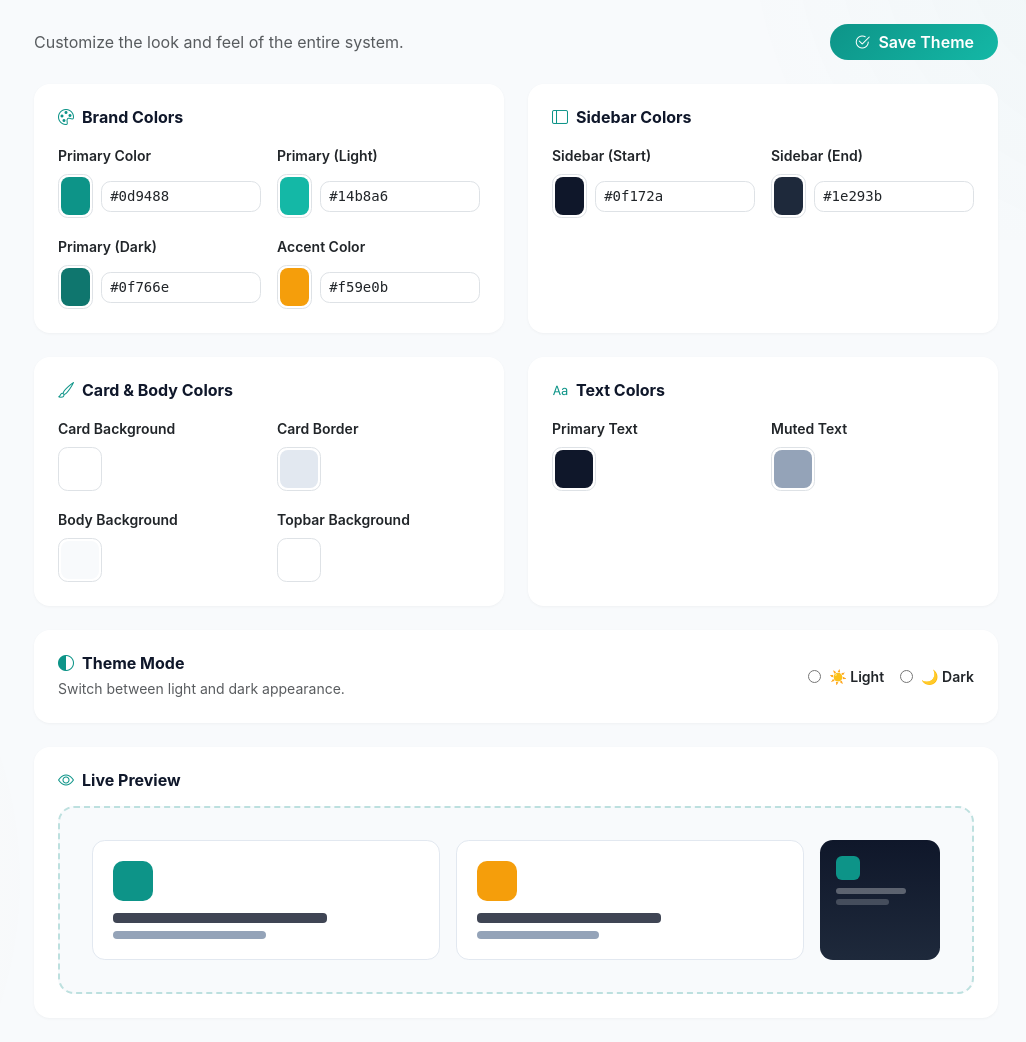
After one commit to nkulawuamw-gif/hospital-managment, a Django app: template templates/dashboard/theme_settings.html in a window 1280 px wide. The commit adds this page. Shown: the whole page, without its empty margins (254-1280 px from the left). Run offline with Django 5.2, Linux system fonts and the light colour scheme; the template is opened without the code that fills it, so the values that code supplies are empty; some libraries are stand-ins or nearby versions.

Commit message:
feat: add theme & color settings with live preview, dynamic CSS variables, light/dark mode toggle

```diff
--- a/apps/dashboard/urls.py
+++ b/apps/dashboard/urls.py
@@ -8,4 +8,5 @@ urlpatterns = [
     path('dashboard/', views.dashboard_view, name='dashboard'),
     path('landing-settings/', landing_settings_view, name='landing_settings'),
     path('settings/', views.settings_view, name='settings'),
+    path('theme-settings/', views.theme_settings_view, name='theme_settings'),
 ]
--- a/templates/base.html
+++ b/templates/base.html
@@ -1,5 +1,5 @@
 <!DOCTYPE html>
-<html lang="en" data-bs-theme="light">
+<html lang="en" data-bs-theme="{{ theme.theme_mode|default:'light' }}">
 <head>
     <meta charset="UTF-8">
     <meta name="viewport" content="width=device-width, initial-scale=1.0">
@@ -10,20 +10,20 @@
     <link href="https://cdn.jsdelivr.net/npm/select2@4.1.0-rc.0/dist/css/select2.min.css" rel="stylesheet">
     <style>
         :root {
-            --primary: #0d9488;
-            --primary-light: #14b8a6;
-            --primary-dark: #0f766e;
-            --primary-glow: rgba(13, 148, 136, 0.15);
-            --accent: #f59e0b;
+            --primary: {{ theme.primary_color|default:'#0d9488' }};
+            --primary-light: {{ theme.primary_light|default:'#14b8a6' }};
+            --primary-dark: {{ theme.primary_dark|default:'#0f766e' }};
+            --primary-glow: color-mix(in srgb, {{ theme.primary_color|default:'#0d9488' }} 25%, transparent);
+            --accent: {{ theme.accent_color|default:'#f59e0b' }};
             --sidebar-width: 260px;
-            --sidebar-bg: linear-gradient(180deg, #0f172a 0%, #1e293b 100%);
+            --sidebar-bg: linear-gradient(180deg, {{ theme.sidebar_bg_start|default:'#0f172a' }} 0%, {{ theme.sidebar_bg_end|default:'#1e293b' }} 100%);
             --sidebar-hover: rgba(255,255,255,.08);
-            --sidebar-active: rgba(13, 148, 136, 0.2);
+            --sidebar-active: color-mix(in srgb, {{ theme.primary_color|default:'#0d9488' }} 20%, transparent);
             --topbar-height: 64px;
         }
         body {
             font-family: 'Inter', -apple-system, BlinkMacSystemFont, 'Segoe UI', Roboto, sans-serif;
-            background: #f8fafc;
+            background: {{ theme.body_bg|default:'#f8fafc' }};
             position: relative;
         }
         body::before {
@@ -33,7 +33,7 @@
             right: -50%;
             width: 80%;
             height: 80%;
-            background: radial-gradient(circle, rgba(13,148,136,.04) 0%, transparent 70%);
+            background: radial-gradient(circle, color-mix(in srgb, {{ theme.primary_color|default:'#0d9488' }} 4%, transparent) 0%, transparent 70%);
             pointer-events: none;
             z-index: -1;
         }
@@ -44,15 +44,15 @@
             left: -50%;
             width: 80%;
             height: 80%;
-            background: radial-gradient(circle, rgba(245,158,11,.04) 0%, transparent 70%);
+            background: radial-gradient(circle, color-mix(in srgb, {{ theme.accent_color|default:'#f59e0b' }} 4%, transparent) 0%, transparent 70%);
             pointer-events: none;
             z-index: -1;
         }
         .welcome-section {
-            background: linear-gradient(135deg, #ecfdf5, #f0fdfa);
+            background: linear-gradient(135deg, color-mix(in srgb, {{ theme.primary_color|default:'#0d9488' }} 6%, white), color-mix(in srgb, {{ theme.primary_color|default:'#0d9488' }} 3%, white));
             border-radius: 1.25rem;
             padding: 1.5rem 1.75rem;
-            border: 1px solid rgba(13,148,136,.1);
+            border: 1px solid color-mix(in srgb, {{ theme.primary_color|default:'#0d9488' }} 10%, transparent);
             position: relative;
             overflow: hidden;
         }
@@ -61,7 +61,7 @@
             position: absolute;
             top: -30px; right: -30px;
             width: 120px; height: 120px;
-            background: radial-gradient(circle, rgba(13,148,136,.08) 0%, transparent 70%);
+            background: radial-gradient(circle, color-mix(in srgb, {{ theme.primary_color|default:'#0d9488' }} 8%, transparent) 0%, transparent 70%);
             border-radius: 50%;
         }
         .sidebar {
@@ -158,7 +158,7 @@
         }
         .topbar {
             height: var(--topbar-height);
-            background: rgba(255,255,255,.85);
+            background: {{ theme.topbar_bg|default:'rgba(255,255,255,.85)' }};
             backdrop-filter: blur(12px);
             -webkit-backdrop-filter: blur(12px);
             border-bottom: 1px solid rgba(0,0,0,.06);
@@ -191,12 +191,12 @@
         }
         .page-content { padding: 1.5rem 1.75rem; }
         .stat-card {
-            background: #fff;
+            background: {{ theme.card_bg|default:'#ffffff' }};
             border-radius: 1rem;
             padding: 1.25rem;
             box-shadow: 0 1px 3px rgba(0,0,0,.04), 0 1px 2px rgba(0,0,0,.06);
             transition: all .25s;
-            border: 1px solid rgba(0,0,0,.04);
+            border: 1px solid {{ theme.card_border|default:'rgba(0,0,0,.04)' }};
             position: relative;
             overflow: hidden;
         }
@@ -212,7 +212,7 @@
         .stat-card:hover {
             transform: translateY(-4px);
             box-shadow: 0 12px 24px rgba(0,0,0,.08);
-            border-color: rgba(13, 148, 136, 0.1);
+            border-color: color-mix(in srgb, var(--primary) 10%, transparent);
         }
         .stat-card:hover::before { opacity: 1; }
         .stat-card .stat-icon {
@@ -223,8 +223,8 @@
             justify-content: center;
             font-size: 1.3rem;
         }
-        .stat-card .stat-value { font-size: 1.75rem; font-weight: 800; margin-bottom: 0; color: #0f172a; }
-        .stat-card .stat-label { font-size: .8rem; color: #94a3b8; margin-top: .15rem; font-weight: 500; text-transform: uppercase; letter-spacing: .3px; }
+        .stat-card .stat-value { font-size: 1.75rem; font-weight: 800; margin-bottom: 0; color: {{ theme.text_primary|default:'#0f172a' }}; }
+        .stat-card .stat-label { font-size: .8rem; color: {{ theme.text_muted|default:'#94a3b8' }}; margin-top: .15rem; font-weight: 500; text-transform: uppercase; letter-spacing: .3px; }
         @media (max-width: 768px) {
             .sidebar { transform: translateX(-100%); }
             .sidebar.show { transform: translateX(0); }
@@ -245,26 +245,27 @@
             font-size: .6rem; padding: 2px 5px;
         }
         .card {
+            background: {{ theme.card_bg|default:'#ffffff' }};
             border-radius: 1rem;
-            border: 1px solid rgba(0,0,0,.04);
+            border: 1px solid {{ theme.card_border|default:'rgba(0,0,0,.04)' }};
             box-shadow: 0 1px 3px rgba(0,0,0,.04);
         }
         .card-header {
             padding: 1.25rem 1.25rem 0;
         }
-        [data-bs-theme="dark"] body { background: #0f172a; color: #e2e8f0; }
+        [data-bs-theme="dark"] body { background: {{ theme.body_bg|default:'#0f172a' }}; color: {{ theme.text_primary|default:'#e2e8f0' }}; }
         [data-bs-theme="dark"] .topbar { background: rgba(30, 41, 59, .85); backdrop-filter: blur(12px); border-color: rgba(255,255,255,.06); }
-        [data-bs-theme="dark"] .topbar .fw-semibold { color: #e2e8f0; }
-        [data-bs-theme="dark"] .stat-card { background: #1e293b; border-color: rgba(255,255,255,.04); }
-        [data-bs-theme="dark"] .stat-card .stat-value { color: #f1f5f9; }
-        [data-bs-theme="dark"] .card { background: #1e293b; border-color: rgba(255,255,255,.04); }
+        [data-bs-theme="dark"] .topbar .fw-semibold { color: {{ theme.text_primary|default:'#e2e8f0' }}; }
+        [data-bs-theme="dark"] .stat-card { background: {{ theme.card_bg|default:'#1e293b' }}; border-color: {{ theme.card_border|default:'rgba(255,255,255,.04)' }}; }
+        [data-bs-theme="dark"] .stat-card .stat-value { color: {{ theme.text_primary|default:'#f1f5f9' }}; }
+        [data-bs-theme="dark"] .card { background: {{ theme.card_bg|default:'#1e293b' }}; border-color: {{ theme.card_border|default:'rgba(255,255,255,.04)' }}; }
         [data-bs-theme="dark"] .card-header { background: transparent; }
-        [data-bs-theme="dark"] .table { color: #e2e8f0; }
-        [data-bs-theme="dark"] .list-group-item { background: transparent; border-color: rgba(255,255,255,.06); }
-        [data-bs-theme="dark"] .welcome-section { background: linear-gradient(135deg, rgba(13,148,136,.1), rgba(15,23,42,.8)); border-color: rgba(13,148,136,.15); }
-        [data-bs-theme="dark"] .welcome-section h2 { color: #f1f5f9 !important; }
-        [data-bs-theme="dark"] .card h6 { color: #f1f5f9 !important; }
-        [data-bs-theme="dark"] .list-group-item .fw-semibold { color: #f1f5f9 !important; }
+        [data-bs-theme="dark"] .table { color: {{ theme.text_primary|default:'#e2e8f0' }}; }
+        [data-bs-theme="dark"] .list-group-item { background: transparent; border-color: {{ theme.card_border|default:'rgba(255,255,255,.06)' }}; }
+        [data-bs-theme="dark"] .welcome-section { background: linear-gradient(135deg, color-mix(in srgb, {{ theme.primary_color|default:'#0d9488' }} 10%, transparent), {{ theme.sidebar_bg_start|default:'rgba(15,23,42,.8)' }}); border-color: color-mix(in srgb, {{ theme.primary_color|default:'#0d9488' }} 15%, transparent); }
+        [data-bs-theme="dark"] .welcome-section h2 { color: {{ theme.text_primary|default:'#f1f5f9' }} !important; }
+        [data-bs-theme="dark"] .card h6 { color: {{ theme.text_primary|default:'#f1f5f9' }} !important; }
+        [data-bs-theme="dark"] .list-group-item .fw-semibold { color: {{ theme.text_primary|default:'#f1f5f9' }} !important; }
     </style>
     {% block extra_css %}{% endblock %}
 </head>
--- /dev/null
+++ b/templates/dashboard/theme_settings.html
@@ -0,0 +1,206 @@
+{% extends 'base.html' %}
+{% load static %}
+{% block title %}Theme Settings - Hope Medi{% endblock %}
+{% block page_title %}Theme Settings{% endblock %}
+
+{% block content %}
+<form method="post">
+    {% csrf_token %}
+
+    <div class="row g-4">
+        <div class="col-12">
+            <div class="d-flex align-items-center justify-content-between flex-wrap gap-2">
+                <p class="text-muted mb-0">Customize the look and feel of the entire system.</p>
+                <button type="submit" class="btn rounded-pill px-4" style="background: linear-gradient(135deg, #0d9488, #14b8a6); color: #fff; font-weight: 600; border: none;">
+                    <i class="bi bi-check2-circle me-1"></i> Save Theme
+                </button>
+            </div>
+        </div>
+
+        <div class="col-md-6">
+            <div class="card border-0 h-100">
+                <div class="card-body p-4">
+                    <h6 class="fw-bold mb-3" style="color: #0f172a;"><i class="bi bi-palette me-2" style="color: #0d9488;"></i>Brand Colors</h6>
+                    <div class="row g-3">
+                        <div class="col-6">
+                            <label class="form-label small fw-semibold">Primary Color</label>
+                            <div class="d-flex align-items-center gap-2">
+                                <input type="color" name="primary_color" value="{{ site.primary_color|default:'#0d9488' }}" class="form-control form-control-color p-1" style="width: 44px; height: 44px; border-radius: .6rem; cursor: pointer;">
+                                <input type="text" class="form-control form-control-sm" value="{{ site.primary_color|default:'#0d9488' }}" style="font-family: monospace; border-radius: .6rem;">
+                            </div>
+                        </div>
+                        <div class="col-6">
+                            <label class="form-label small fw-semibold">Primary (Light)</label>
+                            <div class="d-flex align-items-center gap-2">
+                                <input type="color" name="primary_light" value="{{ site.primary_light|default:'#14b8a6' }}" class="form-control form-control-color p-1" style="width: 44px; height: 44px; border-radius: .6rem; cursor: pointer;">
+                                <input type="text" class="form-control form-control-sm" value="{{ site.primary_light|default:'#14b8a6' }}" style="font-family: monospace; border-radius: .6rem;">
+                            </div>
+                        </div>
+                        <div class="col-6">
+                            <label class="form-label small fw-semibold">Primary (Dark)</label>
+                            <div class="d-flex align-items-center gap-2">
+                                <input type="color" name="primary_dark" value="{{ site.primary_dark|default:'#0f766e' }}" class="form-control form-control-color p-1" style="width: 44px; height: 44px; border-radius: .6rem; cursor: pointer;">
+                                <input type="text" class="form-control form-control-sm" value="{{ site.primary_dark|default:'#0f766e' }}" style="font-family: monospace; border-radius: .6rem;">
+                            </div>
+                        </div>
+                        <div class="col-6">
+                            <label class="form-label small fw-semibold">Accent Color</label>
+                            <div class="d-flex align-items-center gap-2">
+                                <input type="color" name="accent_color" value="{{ site.accent_color|default:'#f59e0b' }}" class="form-control form-control-color p-1" style="width: 44px; height: 44px; border-radius: .6rem; cursor: pointer;">
+                                <input type="text" class="form-control form-control-sm" value="{{ site.accent_color|default:'#f59e0b' }}" style="font-family: monospace; border-radius: .6rem;">
+                            </div>
+                        </div>
+                    </div>
+                </div>
+            </div>
+        </div>
+
+        <div class="col-md-6">
+            <div class="card border-0 h-100">
+                <div class="card-body p-4">
+                    <h6 class="fw-bold mb-3" style="color: #0f172a;"><i class="bi bi-layout-sidebar me-2" style="color: #0d9488;"></i>Sidebar Colors</h6>
+                    <div class="row g-3">
+                        <div class="col-6">
+                            <label class="form-label small fw-semibold">Sidebar (Start)</label>
+                            <div class="d-flex align-items-center gap-2">
+                                <input type="color" name="sidebar_bg_start" value="{{ site.sidebar_bg_start|default:'#0f172a' }}" class="form-control form-control-color p-1" style="width: 44px; height: 44px; border-radius: .6rem; cursor: pointer;">
+                                <input type="text" class="form-control form-control-sm" value="{{ site.sidebar_bg_start|default:'#0f172a' }}" style="font-family: monospace; border-radius: .6rem;">
+                            </div>
+                        </div>
+                        <div class="col-6">
+                            <label class="form-label small fw-semibold">Sidebar (End)</label>
+                            <div class="d-flex align-items-center gap-2">
+                                <input type="color" name="sidebar_bg_end" value="{{ site.sidebar_bg_end|default:'#1e293b' }}" class="form-control form-control-color p-1" style="width: 44px; height: 44px; border-radius: .6rem; cursor: pointer;">
+                                <input type="text" class="form-control form-control-sm" value="{{ site.sidebar_bg_end|default:'#1e293b' }}" style="font-family: monospace; border-radius: .6rem;">
+                            </div>
+                        </div>
+                    </div>
+                </div>
+            </div>
+        </div>
+
+        <div class="col-md-6">
+            <div class="card border-0 h-100">
+                <div class="card-body p-4">
+                    <h6 class="fw-bold mb-3" style="color: #0f172a;"><i class="bi bi-brush me-2" style="color: #0d9488;"></i>Card & Body Colors</h6>
+                    <div class="row g-3">
+                        <div class="col-6">
+                            <label class="form-label small fw-semibold">Card Background</label>
+                            <input type="color" name="card_bg" value="{{ site.card_bg|default:'#ffffff' }}" class="form-control form-control-color p-1" style="width: 44px; height: 44px; border-radius: .6rem; cursor: pointer;">
+                        </div>
+                        <div class="col-6">
+                            <label class="form-label small fw-semibold">Card Border</label>
+                            <input type="color" name="card_border" value="{{ site.card_border|default:'#e2e8f0' }}" class="form-control form-control-color p-1" style="width: 44px; height: 44px; border-radius: .6rem; cursor: pointer;">
+                        </div>
+                        <div class="col-6">
+                            <label class="form-label small fw-semibold">Body Background</label>
+                            <input type="color" name="body_bg" value="{{ site.body_bg|default:'#f8fafc' }}" class="form-control form-control-color p-1" style="width: 44px; height: 44px; border-radius: .6rem; cursor: pointer;">
+                        </div>
+                        <div class="col-6">
+                            <label class="form-label small fw-semibold">Topbar Background</label>
+                            <input type="color" name="topbar_bg" value="{{ site.topbar_bg|default:'#ffffff' }}" class="form-control form-control-color p-1" style="width: 44px; height: 44px; border-radius: .6rem; cursor: pointer;">
+                        </div>
+                    </div>
+                </div>
+            </div>
+        </div>
+
+        <div class="col-md-6">
+            <div class="card border-0 h-100">
+                <div class="card-body p-4">
+                    <h6 class="fw-bold mb-3" style="color: #0f172a;"><i class="bi bi-type me-2" style="color: #0d9488;"></i>Text Colors</h6>
+                    <div class="row g-3">
+                        <div class="col-6">
+                            <label class="form-label small fw-semibold">Primary Text</label>
+                            <input type="color" name="text_primary" value="{{ site.text_primary|default:'#0f172a' }}" class="form-control form-control-color p-1" style="width: 44px; height: 44px; border-radius: .6rem; cursor: pointer;">
+                        </div>
+                        <div class="col-6">
+                            <label class="form-label small fw-semibold">Muted Text</label>
+                            <input type="color" name="text_muted" value="{{ site.text_muted|default:'#94a3b8' }}" class="form-control form-control-color p-1" style="width: 44px; height: 44px; border-radius: .6rem; cursor: pointer;">
+                        </div>
+                    </div>
+                </div>
+            </div>
+        </div>
+
+        <div class="col-12">
+            <div class="card border-0">
+                <div class="card-body p-4">
+                    <div class="d-flex align-items-center justify-content-between flex-wrap gap-2">
+                        <div>
+                            <h6 class="fw-bold mb-1" style="color: #0f172a;"><i class="bi bi-circle-half me-2" style="color: #0d9488;"></i>Theme Mode</h6>
+                            <p class="text-muted small mb-0">Switch between light and dark appearance.</p>
+                        </div>
+                        <div class="d-flex gap-3">
+                            <label class="d-flex align-items-center gap-2" style="cursor: pointer;">
+                                <input type="radio" name="theme_mode" value="light" {% if site.theme_mode == 'light' %}checked{% endif %}>
+                                <span class="fw-semibold small">☀️ Light</span>
+                            </label>
+                            <label class="d-flex align-items-center gap-2" style="cursor: pointer;">
+                                <input type="radio" name="theme_mode" value="dark" {% if site.theme_mode == 'dark' %}checked{% endif %}>
+                                <span class="fw-semibold small">🌙 Dark</span>
+                            </label>
+                        </div>
+                    </div>
+                </div>
+            </div>
+        </div>
+    </div>
+</form>
+
+<div class="mt-4">
+    <div class="card border-0">
+        <div class="card-body p-4">
+            <h6 class="fw-bold mb-3" style="color: #0f172a;"><i class="bi bi-eye me-2" style="color: #0d9488;"></i>Live Preview</h6>
+            <div id="themePreview" style="border-radius: 1rem; padding: 2rem; background: {{ site.body_bg|default:'#f8fafc' }}; border: 2px dashed {{ site.primary_color|default:'#0d9488' }}40;">
+                <div style="display: flex; gap: 1rem; flex-wrap: wrap;">
+                    <div style="flex: 1; min-width: 200px; background: {{ site.card_bg|default:'#ffffff' }}; border-radius: .8rem; padding: 1.25rem; border: 1px solid {{ site.card_border|default:'#e2e8f0' }};">
+                        <div style="width: 40px; height: 40px; border-radius: 10px; background: {{ site.primary_color|default:'#0d9488' }}; margin-bottom: .75rem;"></div>
+                        <div style="height: 10px; width: 70%; background: {{ site.text_primary|default:'#0f172a' }}; border-radius: 4px; margin-bottom: .5rem; opacity: .8;"></div>
+                        <div style="height: 8px; width: 50%; background: {{ site.text_muted|default:'#94a3b8' }}; border-radius: 4px;"></div>
+                    </div>
+                    <div style="flex: 1; min-width: 200px; background: {{ site.card_bg|default:'#ffffff' }}; border-radius: .8rem; padding: 1.25rem; border: 1px solid {{ site.card_border|default:'#e2e8f0' }};">
+                        <div style="width: 40px; height: 40px; border-radius: 10px; background: {{ site.accent_color|default:'#f59e0b' }}; margin-bottom: .75rem;"></div>
+                        <div style="height: 10px; width: 60%; background: {{ site.text_primary|default:'#0f172a' }}; border-radius: 4px; margin-bottom: .5rem; opacity: .8;"></div>
+                        <div style="height: 8px; width: 40%; background: {{ site.text_muted|default:'#94a3b8' }}; border-radius: 4px;"></div>
+                    </div>
+                    <div style="width: 120px; background: linear-gradient(180deg, {{ site.sidebar_bg_start|default:'#0f172a' }}, {{ site.sidebar_bg_end|default:'#1e293b' }}); border-radius: .8rem; padding: 1rem;">
+                        <div style="width: 24px; height: 24px; border-radius: 6px; background: {{ site.primary_color|default:'#0d9488' }}; margin-bottom: .5rem;"></div>
+                        <div style="height: 6px; width: 80%; background: rgba(255,255,255,.3); border-radius: 3px; margin-bottom: .35rem;"></div>
+                        <div style="height: 6px; width: 60%; background: rgba(255,255,255,.2); border-radius: 3px;"></div>
+                    </div>
+                </div>
+            </div>
+        </div>
+    </div>
+</div>
+{% endblock %}
+
+{% block extra_css %}
+<style>
+    input[type="color"] { padding: 2px !important; }
+    input[type="color"]::-webkit-color-swatch-wrapper { padding: 0; }
+    input[type="color"]::-webkit-color-swatch { border: none; border-radius: .5rem; }
+    .card h6 { color: #0f172a; }
+    [data-bs-theme="dark"] .card h6 { color: #f1f5f9 !important; }
+</style>
+{% endblock %}
+
+{% block extra_js %}
+<script>
+document.querySelectorAll('input[type="color"]').forEach(function(picker) {
+    picker.addEventListener('input', function() {
+        var textInput = this.closest('.d-flex').querySelector('input[type="text"]');
+        if (textInput) { textInput.value = this.value; }
+    });
+});
+document.querySelectorAll('input[type="text"]').forEach(function(textInput) {
+    textInput.addEventListener('input', function() {
+        var colorInput = this.closest('.d-flex').querySelector('input[type="color"]');
+        if (colorInput && /^#[0-9a-f]{6}$/i.test(this.value)) {
+            colorInput.value = this.value;
+        }
+    });
+});
+</script>
+{% endblock %}
```
Also changed, not shown: apps/accounts/context_processors.py (+20 -0 lines), apps/dashboard/models.py (+14 -0 lines), apps/dashboard/views.py (+22 -0 lines), templates/dashboard/settings.html (+19 -0 lines), apps/dashboard/migrations/0009_sitesetting_accent_color_sitesetting_body_bg_and_more.py (added).
